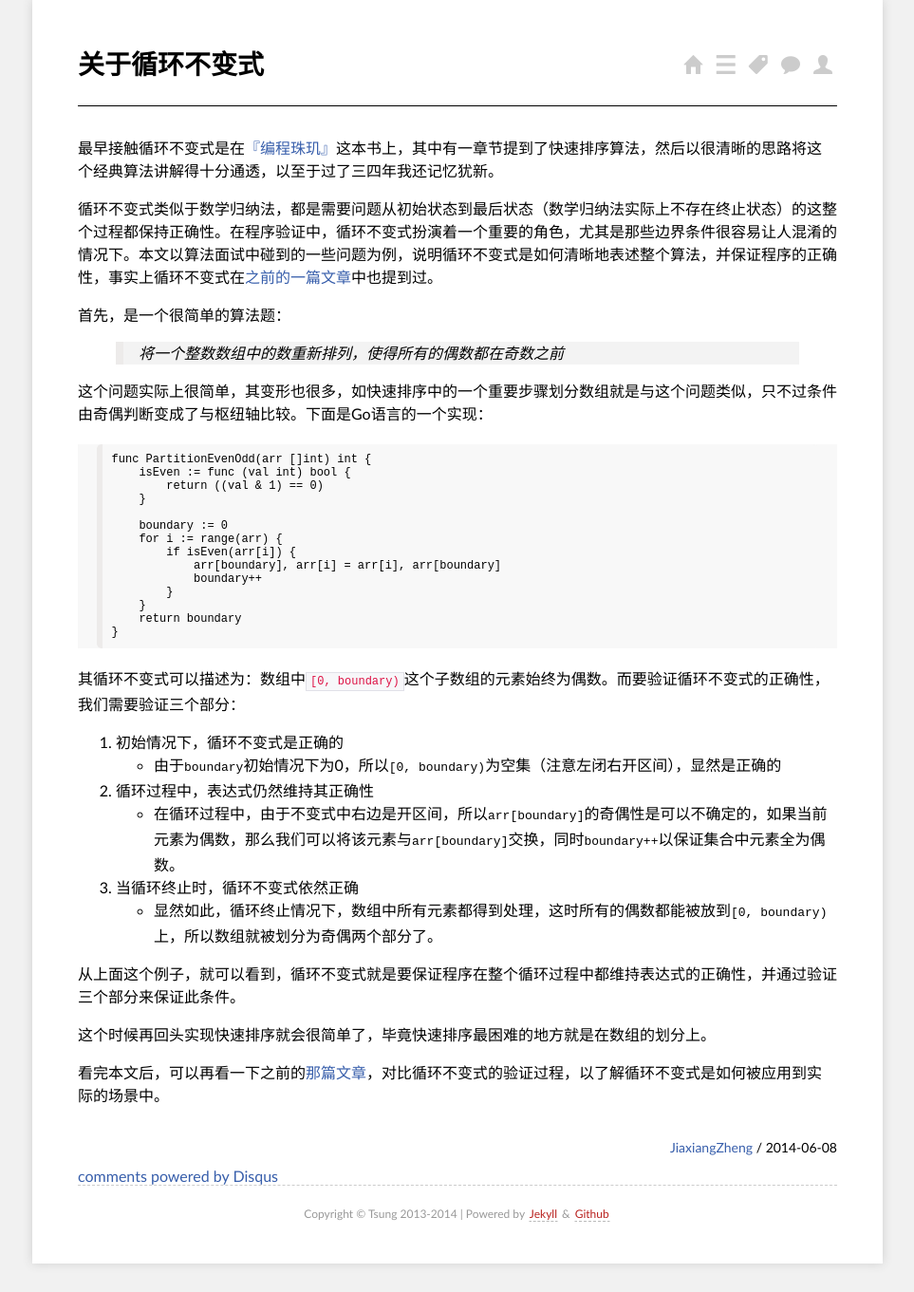
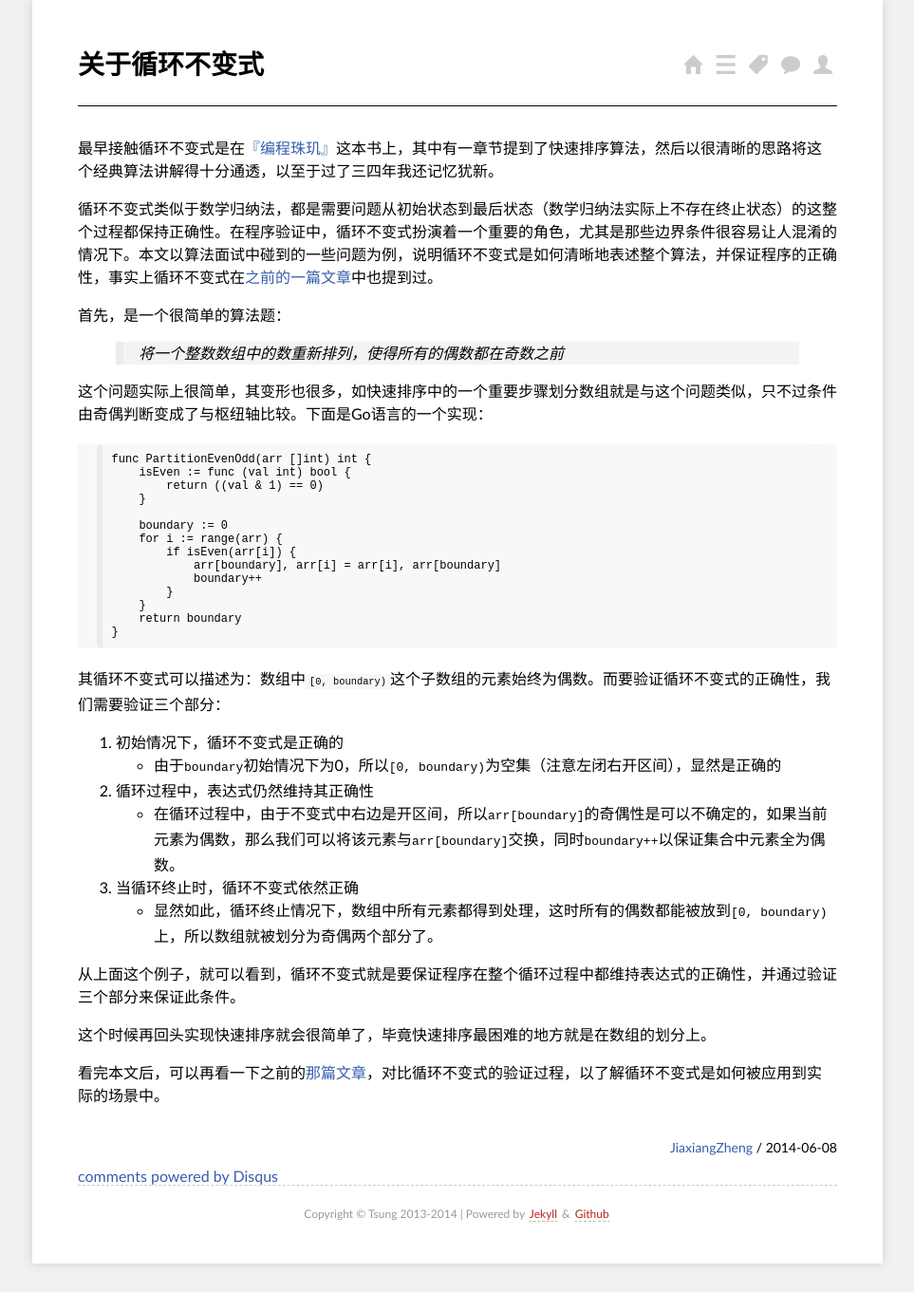
Before and after one commit to JiaxiangZheng/octman, a Jekyll site: the page built from _posts/2014/2014-06-08-loop-invarient.md, in a window 1280 px wide. Shown: the whole page at 95% size, without its empty margins (158-1121 px from the left). Built offline with Jekyll 4.4.1, drawn with Linux system fonts in a browser that asks for light colours; comment, search, counter and statistics services are not loaded.

```diff
--- a/media/css/screen.css
+++ b/media/css/screen.css
@@ -117,12 +117,9 @@
 }
 
 p code {
-    font-size: 12px;
-    border: 1px solid #edebea;
+    font-size: 80%;
 	padding: 2px 4px;
-	color: #d14;
 	background-color: #f7f7f9;
-	border: 1px solid #e1e1e8;
 }
 hr {
     border: 0;
```
